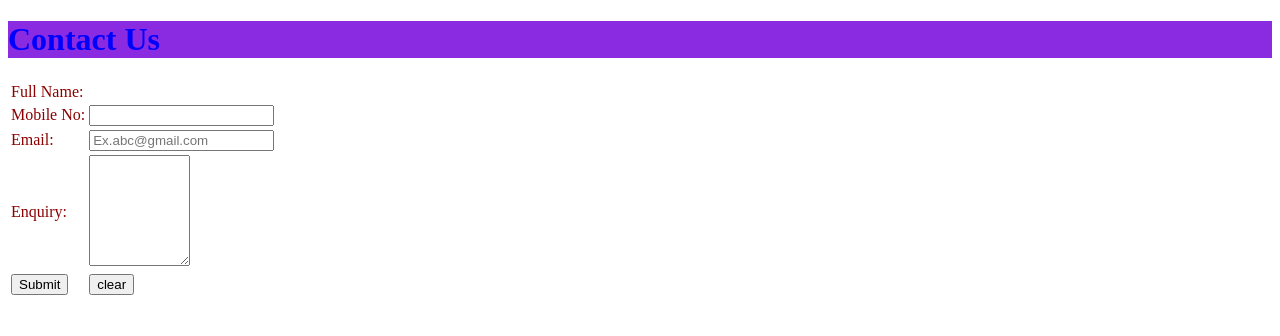
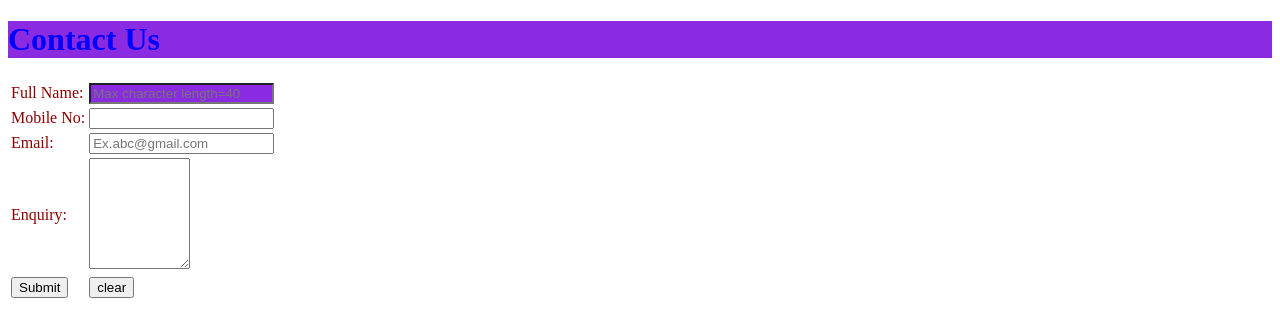
Before and after one commit to SushmaMotekar95/my_profile, a plain HTML site: page contactus.html in a window 1280 px wide. Drawn offline with Linux system fonts and the light colour scheme.

Commit message:
contact
contact

```diff
--- a/contactus.html
+++ b/contactus.html
@@ -21,6 +21,7 @@
                 <tbody>
                     <tr>
                         <td><label class="abc">Full Name:</label></td>
+                        <td> <input id="a" type="text" placeholder="Max character length=40" maxlength="40"></td>
                     </tr>
                     <tr>
                         <td><label class="abc">Mobile No:</label></td>
```
